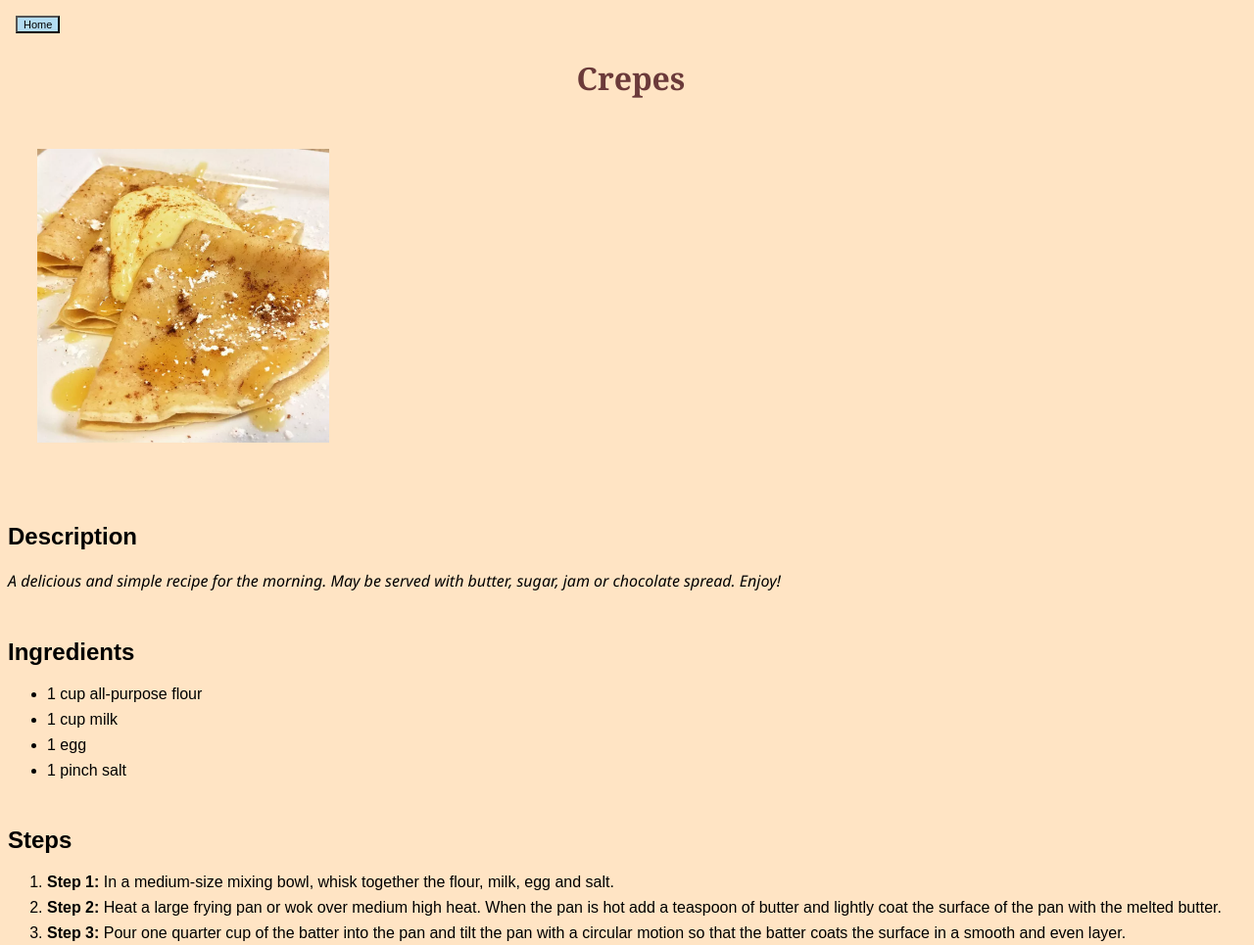
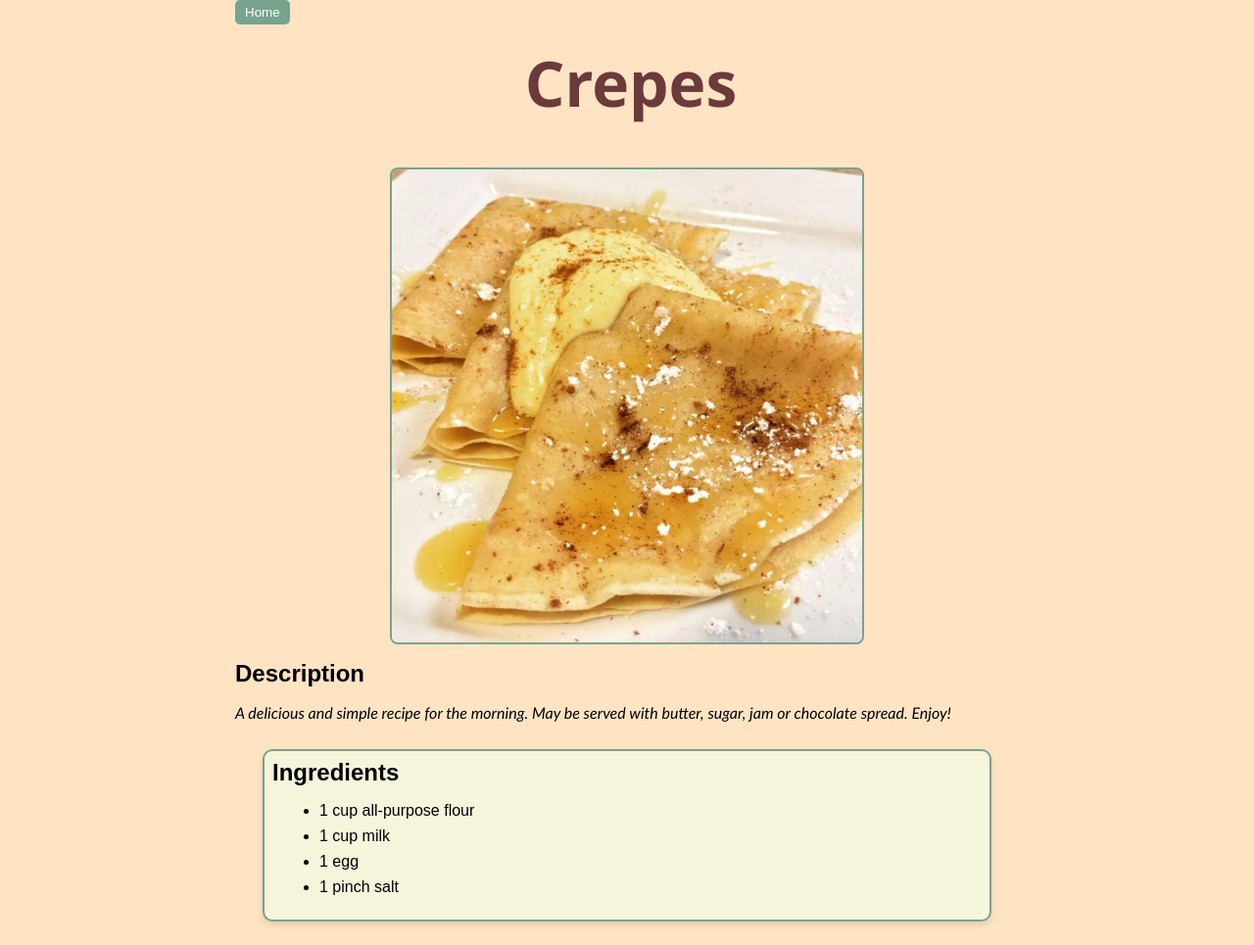
Before and after one commit to huanillo/odin_recipes, a plain HTML site: page recipes/crepes.html in a window 1280 px wide. Shown: the top 965 px of the page at 98% size. Drawn offline with Linux system fonts and the light colour scheme.

Commit message:
Style changes, adding buttons and making the css code clean and commented.

```diff
--- a/recipes/crepes.html
+++ b/recipes/crepes.html
@@ -7,12 +7,12 @@
     <title>Odin Recipes | Crepes</title>
 </head>
 <body>
-    <a href="../index.html"><button>Home</button></a></p>
+    <a class="home" href="../index.html"><button>Home</button></a></p>
     <h1>Crepes</h1>
     <img src="../images/crepes.png" alt="Yummy looking crepes" height="300"></p>
     <h2>Description</h2>
     <p class="p1">A delicious and simple recipe for the morning. May be served with butter, sugar, jam or chocolate spread. Enjoy!</p>
-
+    <div class="card">
     <h2>Ingredients</h2>
     <ul>
         <li>1 cup all-purpose flour</li>
@@ -20,7 +20,7 @@
         <li>1 egg</li>
         <li>1 pinch salt</li>
     </ul>
-
+    </div>
     <h2>Steps</h2>
     <ol>
         <li><strong>Step 1: </strong> In a medium-size mixing bowl, whisk together the flour, milk, egg and salt.</li>
--- a/style.css
+++ b/style.css
@@ -1,36 +1,88 @@
-*{
+/* Estilos generales */
+body {
     background-color: bisque;
+    font-family: Arial, Helvetica, sans-serif;
+    max-width: 800px;
+    margin: auto;
 }
 
-body {
-    font-family: Arial, Helvetica, sans-serif;
+/* Estilo de párrafos específicos */
+.p1 {
+    font-family: 'Trebuchet MS', 'Lucida Sans Unicode', 'Lucida Grande', 'Lucida Sans', Arial, sans-serif;
+    font-style: italic;
 }
 
-.p1{
-    font-family:'Segoe UI', Tahoma, Geneva, Verdana, sans-serif;
-    font-style: italic;
-}
-h1{
+/* Títulos principales */
+h1 {
+    font-size: 64px;
     text-align: center;
     margin-top: 8px;
-    margin-left: 8px;;
-    font-family:Cambria, Cochin, Georgia, Times, 'Times New Roman', serif;
+    margin-left: 8px;
+    font-family:'Segoe UI', Tahoma, Geneva, Verdana, sans-serif;
     color: #6b3a3a;
-}
-h2{
-    margin-top: 48px;
+    max-width: 800px;
 }
 
-button{
-    background-color:#b3dcf2;
-    font-family: Arial, Helvetica, sans-serif;
-    font-size: 11px;
+/* Títulos secundarios */
+h2 {
+    max-width: 800px;
+    margin: auto;
+}
+
+/* Listas */
+li {
+    max-width: 800px;
     margin: 8px;
 }
-li{
-    margin-top: 8px;
+
+/* Estilos de las imágenes */
+img {
+    display: block;
+    margin-left: auto;
+    margin-right: auto;
+    width: 60%;
+    height: auto;
+    border: 2px solid #78a38d;
+    border-radius: 8px;
 }
-img{
-    padding: 30px;
 
+/* Estilos de las tarjetas (cards) */
+.card {
+    border: 2px solid #78a38d; /* Se corrigió la coma innecesaria */
+    border-radius: 10px;
+    background-color: beige;
+    box-shadow: 0 4px 6px rgba(0, 0, 0, 0.1);
+    padding: 8px;
+    margin: 28px;
 }
+
+/* Estilos de los botones a las recetas */
+.receta button {
+    margin-left: 16px;
+    background-color: #78a38d; /* Color del botón */
+    color: #fff;               /* Texto blanco */
+    padding: 10px 20px;        /* Espaciado interno */
+    border: none;              /* Sin borde */
+    border-radius: 5px;        /* Bordes redondeados */
+    cursor: pointer;          /* Cambio de cursor */
+}
+
+/* Efecto hover en los botones de receta */
+.receta button:hover {
+    background-color: #ff9900; /* Cambio de color en hover */
+}
+
+/* Estilos de los botones a la página principal (home) */
+.home button {
+    background-color: #78a38d; /* Color del botón */
+    color: #fff;               /* Texto blanco */
+    padding: 5px 10px;         /* Espaciado interno */
+    border: none;              /* Sin borde */
+    border-radius: 5px;        /* Bordes redondeados */
+    cursor: pointer;          /* Cambio de cursor */
+}
+
+/* Efecto hover en los botones de la página principal */
+.home button:hover {
+    background-color: #ff9900; /* Cambio de color en hover */
+}
```
Also changed, not shown: index.html (+3 -6 lines), recipes/lasagna.html (+3 -1 lines), recipes/pancakes.html (+5 -2 lines).
